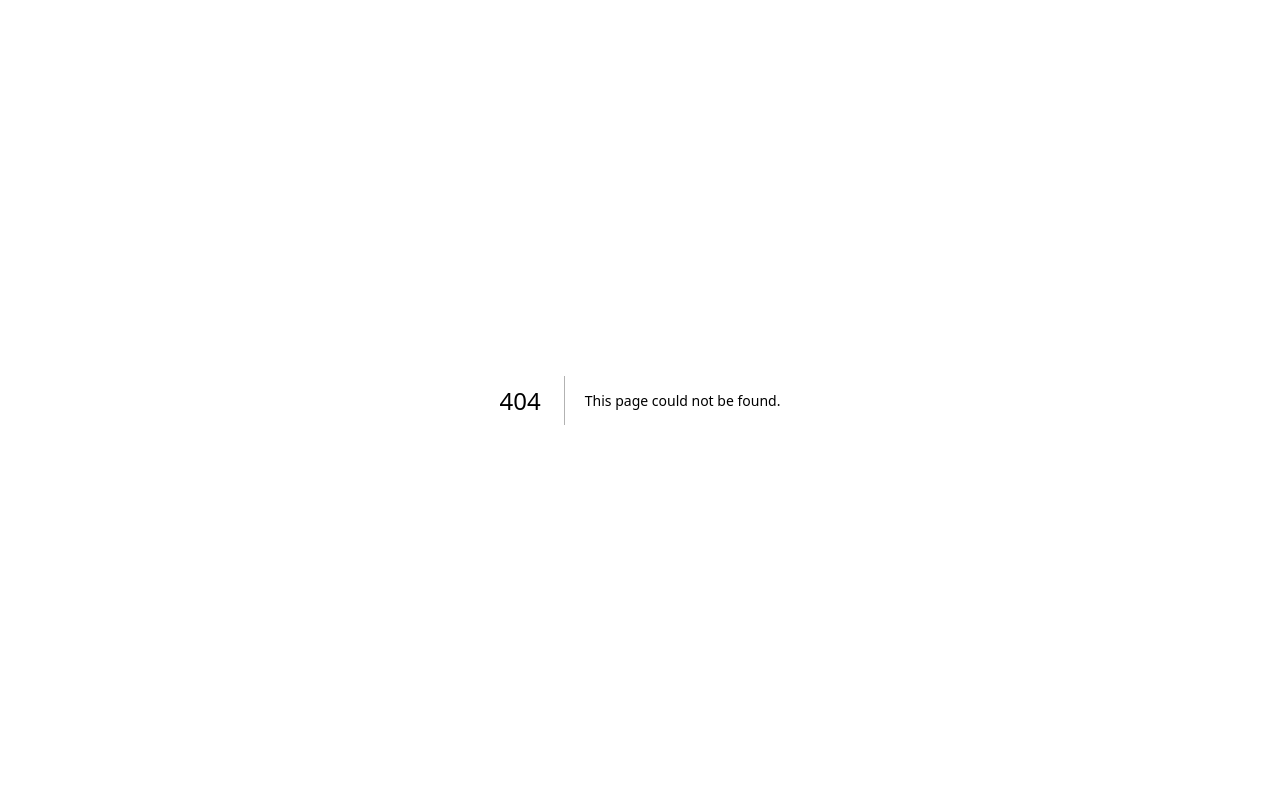
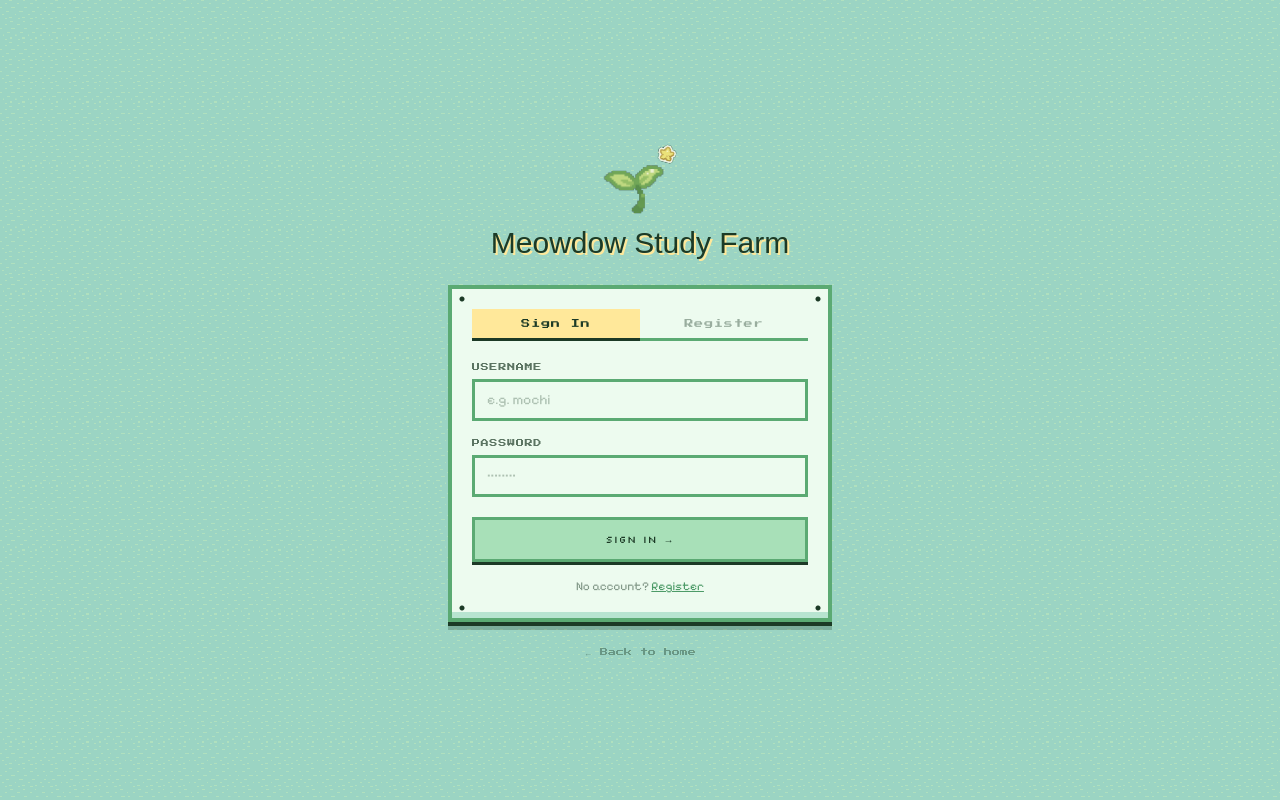
Before and after one commit to peternuyn/pixel-todo, a Next.js app in the folder frontend/: page /login in a window 1280 px wide. Before the commit this address had no page. Built offline with nearby package versions, Linux system fonts and the light colour scheme; a web font is replaced by a local one.

Commit message:
feat: add login and registration page with FE validation

```diff
--- /dev/null
+++ b/frontend/app/login/page.tsx
@@ -0,0 +1,210 @@
+"use client";
+
+import { useState } from "react";
+import Image from "next/image";
+import Link from "next/link";
+import { useRouter } from "next/navigation";
+import Water from "@/assets/gifs/water-background.gif";
+import Logo from "@/assets/logo.svg";
+
+type Mode = "login" | "register";
+
+export default function LoginPage() {
+  const router = useRouter();
+  const [mode, setMode] = useState<Mode>("login");
+  const [form, setForm] = useState({ username: "", displayName: "", password: "", confirm: "" });
+  const [errors, setErrors] = useState<Partial<typeof form & { general: string }>>({});
+  const [loading, setLoading] = useState(false);
+
+  function set(field: keyof typeof form, value: string) {
+    setForm((f) => ({ ...f, [field]: value }));
+    setErrors((e) => ({ ...e, [field]: undefined }));
+  }
+
+  function validate() {
+    const e: typeof errors = {};
+    if (!form.username.trim()) e.username = "Required";
+    if (form.username.length > 32) e.username = "Max 32 characters";
+    if (!form.password) e.password = "Required";
+    if (mode === "register") {
+      if (!form.displayName.trim()) e.displayName = "Required";
+      if (form.password.length < 6) e.password = "Min 6 characters";
+      if (form.password !== form.confirm) e.confirm = "Passwords don't match";
+    }
+    return e;
+  }
+
+  async function handleSubmit(e: React.FormEvent) {
+    e.preventDefault();
+    const errs = validate();
+    if (Object.keys(errs).length) { setErrors(errs); return; }
+
+    setLoading(true);
+    // TODO: replace with real API call
+    await new Promise((r) => setTimeout(r, 800));
+    setLoading(false);
+    router.push("/rooms");
+  }
+
+  return (
+    <main
+      className="min-h-screen flex items-center justify-center px-4 py-12 z-[1] relative"
+      style={{
+        backgroundImage: `url(${Water.src})`,
+        backgroundRepeat: 'repeat',
+        backgroundSize: '64px 64px',
+      }}
+    >
+      <div className="w-full max-w-sm flex flex-col items-center gap-6">
+        {/* Logo */}
+        <Link href="/" className="flex flex-col items-center gap-2">
+          <Image src={Logo.src} alt="Meowdow Study Farm" width={80} height={75} unoptimized />
+          <h1 className="font-jersey text-3xl text-ink [text-shadow:2px_2px_0_#FFE89A]">
+            Meowdow Study Farm
+          </h1>
+        </Link>
+
+        {/* Card */}
+        <div className="panel w-full">
+          {/* Mode tabs */}
+          <div className="flex mb-5 border-b-[3px] border-panel-stroke">
+            {(["login", "register"] as Mode[]).map((m) => (
+              <button
+                key={m}
+                type="button"
+                onClick={() => { setMode(m); setErrors({}); }}
+                className={`flex-1 py-2 font-press text-[9px] tracking-widest capitalize transition-colors ${
+                  mode === m
+                    ? "bg-sun border-b-[3px] border-ink -mb-[3px] text-ink"
+                    : "text-ink/40 hover:text-ink/70"
+                }`}
+              >
+                {m === "login" ? "Sign In" : "Register"}
+              </button>
+            ))}
+          </div>
+
+          <form onSubmit={handleSubmit} className="flex flex-col gap-4" noValidate>
+            {/* Username */}
+            <Field
+              label="Username"
+              id="username"
+              type="text"
+              value={form.username}
+              onChange={(v) => set("username", v)}
+              error={errors.username}
+              placeholder="e.g. mochi"
+              autoComplete="username"
+            />
+
+            {/* Display name — register only */}
+            {mode === "register" && (
+              <Field
+                label="Display Name"
+                id="displayName"
+                type="text"
+                value={form.displayName}
+                onChange={(v) => set("displayName", v)}
+                error={errors.displayName}
+                placeholder="e.g. Mochi 🐱"
+                autoComplete="name"
+              />
+            )}
+
+            {/* Password */}
+            <Field
+              label="Password"
+              id="password"
+              type="password"
+              value={form.password}
+              onChange={(v) => set("password", v)}
+              error={errors.password}
+              placeholder="••••••••"
+              autoComplete={mode === "login" ? "current-password" : "new-password"}
+            />
+
+            {/* Confirm — register only */}
+            {mode === "register" && (
+              <Field
+                label="Confirm Password"
+                id="confirm"
+                type="password"
+                value={form.confirm}
+                onChange={(v) => set("confirm", v)}
+                error={errors.confirm}
+                placeholder="••••••••"
+                autoComplete="new-password"
+              />
+            )}
+
+            {errors.general && (
+              <p className="font-press text-[8px] text-barn text-center">{errors.general}</p>
+            )}
+
+            <button
+              type="submit"
+              disabled={loading}
+              className="tag w-full justify-center py-3 mt-1 hover:bg-sun disabled:opacity-50 disabled:cursor-not-allowed"
+            >
+              {loading
+                ? "Loading…"
+                : mode === "login"
+                ? "Sign In →"
+                : "Create Account →"}
+            </button>
+          </form>
+
+          {/* Switch mode hint */}
+          <p className="font-pixelify text-xs text-ink/50 text-center mt-4">
+            {mode === "login" ? (
+              <>No account?{" "}
+                <button type="button" onClick={() => setMode("register")} className="text-grass-dark underline">
+                  Register
+                </button>
+              </>
+            ) : (
+              <>Already have one?{" "}
+                <button type="button" onClick={() => setMode("login")} className="text-grass-dark underline">
+                  Sign in
+                </button>
+              </>
+            )}
+          </p>
+        </div>
+
+        <Link href="/" className="font-press text-[8px] text-ink/40 hover:text-ink/70">
+          ← Back to home
+        </Link>
+      </div>
+    </main>
+  );
+}
+
+function Field({
+  label, id, type, value, onChange, error, placeholder, autoComplete,
+}: {
+  label: string; id: string; type: string; value: string;
+  onChange: (v: string) => void; error?: string; placeholder?: string; autoComplete?: string;
+}) {
+  return (
+    <div className="flex flex-col gap-1.5">
+      <label htmlFor={id} className="font-press text-[8px] uppercase tracking-widest text-ink/70">
+        {label}
+      </label>
+      <input
+        id={id}
+        type={type}
+        value={value}
+        onChange={(e) => onChange(e.target.value)}
+        placeholder={placeholder}
+        autoComplete={autoComplete}
+        className={`w-full bg-panel border-[3px] px-3 py-2 font-pixelify text-sm text-ink outline-none placeholder:text-ink/30 ${
+          error ? "border-barn" : "border-panel-stroke focus:border-grass-dark"
+        }`}
+      />
+      {error && (
+        <p className="font-press text-[8px] text-barn">{error}</p>
+      )}
+    </div>
+  );
+}
```
